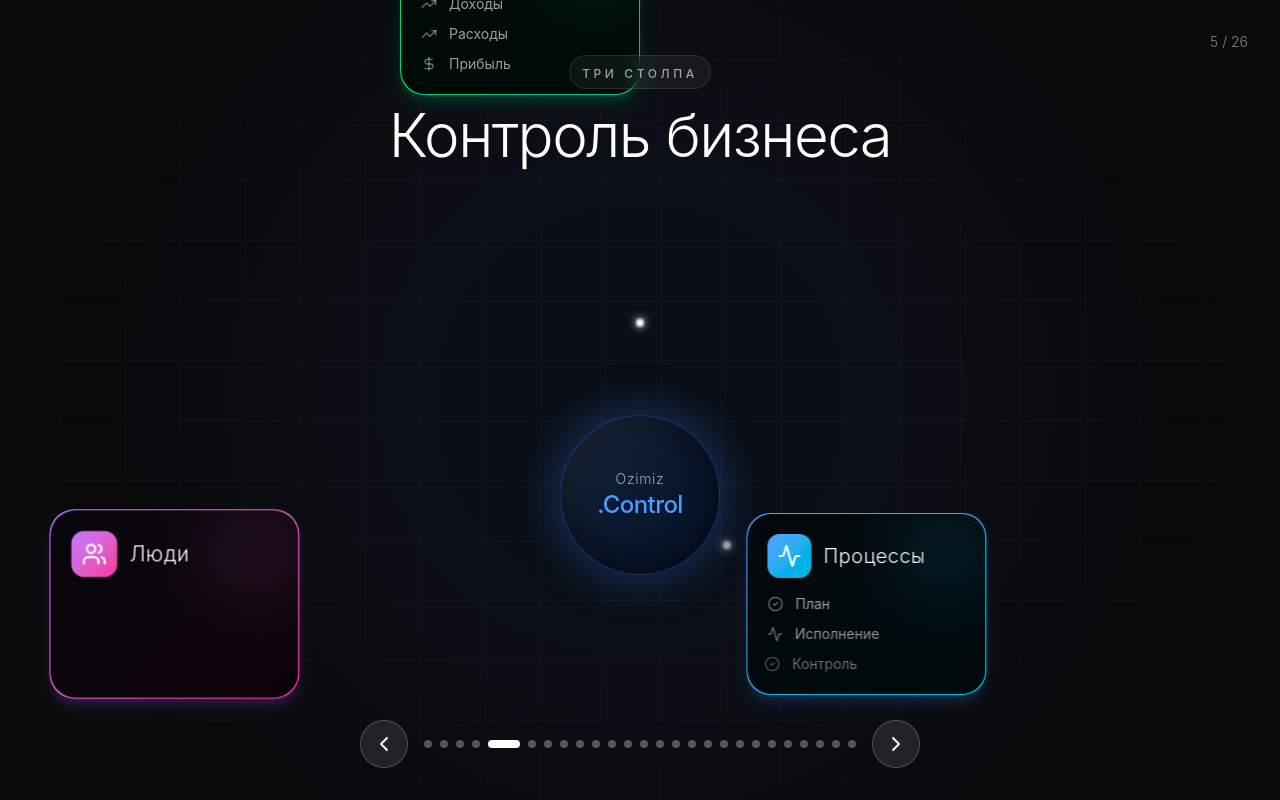
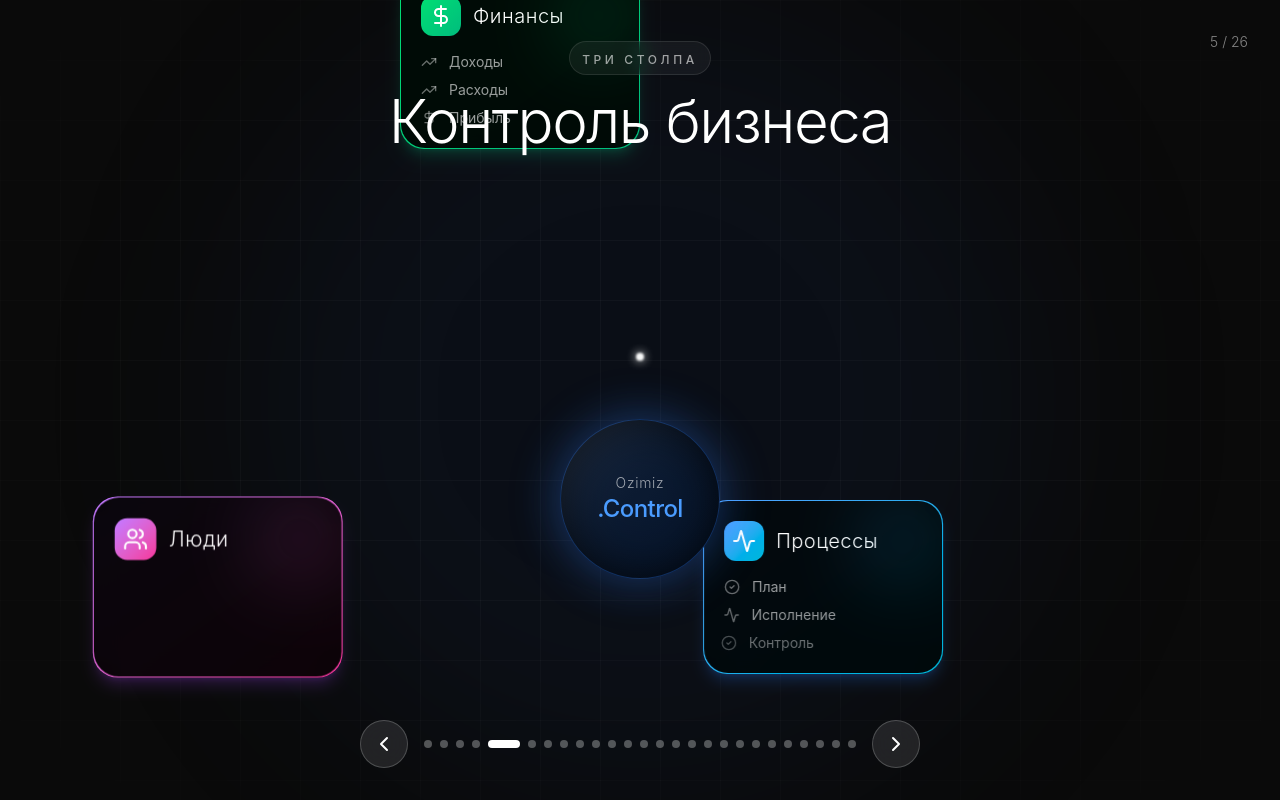
Before and after one commit to nurgu1/ozimiz.control, a React app: page / in a window 1280 px wide. Both pictures are taken after a click on the button 516 px from the left and 744 px from the top of the page. Built offline with nearby package versions, Linux system fonts and the light colour scheme; the HTML template or start-up script is replaced by a standard one.

Commit message:
Refactor Slide05ThreePillars component layout and styles

```diff
--- a/src/app/components/slides/Slide05ThreePillars.tsx
+++ b/src/app/components/slides/Slide05ThreePillars.tsx
@@ -39,7 +39,7 @@
   };
 
   return (
-    <div className="w-full h-full flex flex-col items-center justify-center bg-[#0a0a0a] text-white p-8 relative overflow-hidden">
+    <div className="w-full h-full min-h-screen flex flex-col items-center justify-center bg-[#0a0a0a] text-white p-4 relative overflow-hidden">
 
       {/* Grid Background */}
       <motion.div
@@ -49,7 +49,6 @@
         className="absolute inset-0 pointer-events-none"
       >
          <div className="absolute inset-0 bg-[linear-gradient(rgba(255,255,255,0.03)_1px,transparent_1px),linear-gradient(90deg,rgba(255,255,255,0.03)_1px,transparent_1px)] bg-[size:60px_60px] [mask-image:radial-gradient(ellipse_at_center,black_40%,transparent_100%)]" />
-         {/* Ambient Glow */}
          <div className="absolute top-1/2 left-1/2 -translate-x-1/2 -translate-y-1/2 w-[800px] h-[800px] bg-blue-900/10 blur-[100px] rounded-full" />
       </motion.div>
 
@@ -58,62 +57,52 @@
         initial={{ opacity: 0, y: -30 }}
         animate={{ opacity: 1, y: 0 }}
         transition={{ duration: 0.8 }}
-        className="text-center mb-16 relative z-10"
+        className="text-center mb-8 relative z-10 pt-10" // Уменьшил отступ снизу
       >
         <div className="inline-block px-3 py-1 mb-4 border border-white/10 rounded-full bg-white/5 backdrop-blur-sm">
           <span className="text-white/60 text-xs tracking-[0.3em] uppercase font-medium">Три столпа</span>
         </div>
-        <h1 className="text-5xl md:text-6xl font-light text-white tracking-tight mb-4">
+        <h1 className="text-4xl md:text-6xl font-light text-white tracking-tight mb-4">
           Контроль бизнеса
         </h1>
       </motion.div>
 
       {/* Main Content Area */}
-      <div className="relative w-full max-w-6xl h-[500px] flex items-center justify-center">
+      <div className="relative w-full max-w-6xl flex-1 min-h-[600px] flex items-center justify-center">
 
-        {/* 1. CENTRAL CORE (Появляется первым) */}
+        {/* 1. CENTRAL CORE */}
         <motion.div
           initial={{ scale: 0, opacity: 0 }}
           animate={{ scale: 1, opacity: 1 }}
           transition={{ duration: 0.8, ease: "backOut" }}
           className="relative z-30"
         >
-          {/* Pulse Effect behind core */}
           <motion.div
             animate={{ scale: [1, 1.2, 1], opacity: [0.1, 0.3, 0.1] }}
             transition={{ duration: 3, repeat: Infinity }}
             className="absolute inset-0 bg-blue-500 rounded-full blur-xl"
           />
 
-          <div className="w-40 h-40 rounded-full bg-gradient-to-br from-[#1a1a1a] to-black border border-blue-500/30 flex flex-col items-center justify-center shadow-[0_0_40px_rgba(59,130,246,0.2)]">
+          <div className="w-32 h-32 md:w-40 md:h-40 rounded-full bg-gradient-to-br from-[#1a1a1a] to-black border border-blue-500/30 flex flex-col items-center justify-center shadow-[0_0_40px_rgba(59,130,246,0.2)]">
             <span className="text-white text-sm font-light tracking-wider opacity-60">Ozimiz</span>
-            <span className="text-blue-400 text-2xl font-medium tracking-tight">.Control</span>
+            <span className="text-blue-400 text-xl md:text-2xl font-medium tracking-tight">.Control</span>
           </div>
         </motion.div>
 
-        {/* 2. PILLARS LOOP (Появляются по очереди) */}
+        {/* 2. PILLARS LOOP */}
         {pillars.map((pillar, pillarIndex) => {
           const Icon = pillar.icon;
-          // Расчет углов: -90 (верх), 30 (право-низ), 150 (лево-низ)
           const angleDeg = -90 + (pillarIndex * 120);
-          const angleRad = angleDeg * (Math.PI / 180);
-          const radius = 280; // Расстояние от центра
-
-          // Тайминги анимации
-          // Центр занимает 0.8с.
-          // Каждая ветка стартует с шагом 0.3с
+          const radius = 230; // Уменьшил радиус, чтобы влезало
           const startDelay = 0.8 + (pillarIndex * 0.4);
 
           return (
             <div key={pillar.title} className="absolute top-1/2 left-1/2 w-0 h-0">
-
-              {/* Группа вращения (помещает элемент под нужным углом) */}
               <div
                 className="absolute top-0 left-0 w-0 h-0 flex items-center"
                 style={{ transform: `rotate(${angleDeg}deg)` }}
               >
-
-                {/* A. CONNECTION LINE (Линия растет от центра) */}
+                {/* A. CONNECTION LINE */}
                 <motion.div
                   initial={{ width: 0, opacity: 0 }}
                   animate={{ width: radius, opacity: 1 }}
@@ -121,7 +110,7 @@
                   className="h-[2px] bg-gradient-to-r from-blue-500/40 to-transparent origin-left"
                 />
 
-                {/* Data Particle moving along the line */}
+                {/* Particle */}
                 <motion.div
                   initial={{ x: 0, opacity: 0 }}
                   animate={{ x: radius, opacity: [0, 1, 0] }}
@@ -134,33 +123,30 @@
                   className="absolute top-1/2 -translate-y-1/2 w-2 h-2 bg-white rounded-full blur-[1px] shadow-[0_0_10px_white]"
                 />
 
-                {/* B. PILLAR CARD (Карточка появляется на конце линии) */}
+                {/* B. PILLAR CARD */}
                 <motion.div
                   className="absolute"
-                  style={{ left: radius, transform: `rotate(${-angleDeg}deg)` }} // Компенсируем вращение, чтобы текст был ровно
+                  style={{ left: radius, transform: `rotate(${-angleDeg}deg)` }}
                 >
                   <motion.div
                     initial={{ scale: 0, opacity: 0, x: -20 }}
                     animate={{ scale: 1, opacity: 1, x: 0 }}
                     transition={{ delay: startDelay + 0.3, duration: 0.5, type: "spring" }}
-                    className="relative -translate-x-1/2 -translate-y-1/2" // Центрируем карточку на конце линии
+                    className="relative -translate-x-1/2 -translate-y-1/2"
                   >
-                    <div className={`w-60 rounded-3xl bg-gradient-to-br ${pillar.color} p-[1px] ${pillar.shadow} shadow-lg`}>
-                      <div className="w-full h-full bg-black/95 backdrop-blur-md rounded-3xl p-5 relative overflow-hidden">
+                    <div className={`w-52 md:w-60 rounded-3xl bg-gradient-to-br ${pillar.color} p-[1px] ${pillar.shadow} shadow-lg`}>
+                      <div className="w-full h-full bg-black/95 backdrop-blur-md rounded-3xl p-4 md:p-5 relative overflow-hidden">
 
-                        {/* Фоновый градиент внутри карточки */}
                         <div className={`absolute top-0 right-0 w-20 h-20 bg-gradient-to-br ${pillar.color} opacity-20 blur-2xl rounded-full pointer-events-none`} />
 
-                        {/* Заголовок и иконка */}
                         <div className="flex items-center gap-3 mb-4">
-                          <div className={`p-2.5 rounded-xl bg-gradient-to-br ${pillar.color} bg-opacity-10`}>
-                            <Icon className="w-6 h-6 text-white" />
+                          <div className={`p-2 rounded-xl bg-gradient-to-br ${pillar.color} bg-opacity-10`}>
+                            <Icon className="w-5 h-5 md:w-6 md:h-6 text-white" />
                           </div>
-                          <h3 className="text-xl text-white font-light tracking-wide">{pillar.title}</h3>
+                          <h3 className="text-lg md:text-xl text-white font-light tracking-wide">{pillar.title}</h3>
                         </div>
 
-                        {/* Список пунктов (Появляются каскадом) */}
-                        <div className="space-y-2.5">
+                        <div className="space-y-2">
                           {pillar.items.map((item, itemIndex) => {
                             // @ts-ignore
                             const SubIcon = subIcons[item] || TrendingUp;
@@ -173,9 +159,9 @@
                                   delay: startDelay + 0.6 + (itemIndex * 0.1),
                                   duration: 0.3
                                 }}
-                                className="flex items-center gap-3 text-white/60 text-sm group cursor-default hover:text-white transition-colors"
+                                className="flex items-center gap-2 md:gap-3 text-white/60 text-xs md:text-sm group cursor-default hover:text-white transition-colors"
                               >
-                                <SubIcon className="w-4 h-4 text-white/40 group-hover:text-blue-400 transition-colors" />
+                                <SubIcon className="w-3 h-3 md:w-4 md:h-4 text-white/40 group-hover:text-blue-400 transition-colors" />
                                 <span>{item}</span>
                               </motion.div>
                             );
```
